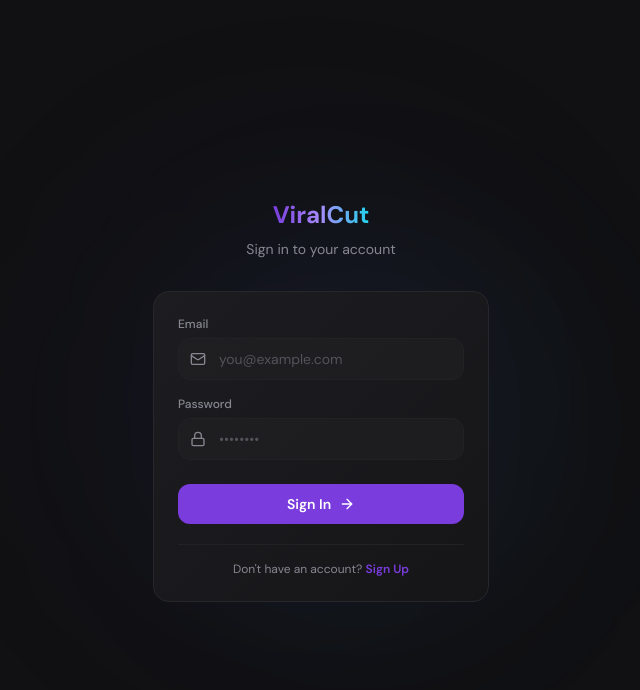
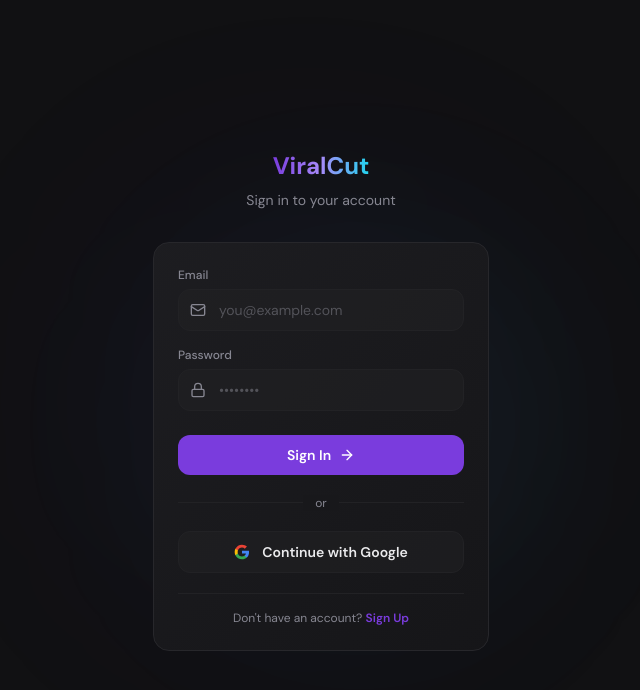
Before and after one commit to preethikalali25/ViralCut, a React (Vite) app: page /login in a window 1280 px wide. Shown: the top 690 px of the page, without its empty margins (319-959 px from the left). Built offline with nearby package versions, Linux system fonts and the light colour scheme.

Commit message:
Implement Google OAuth sign-in

```diff
--- a/src/lib/supabase.ts
+++ b/src/lib/supabase.ts
@@ -3,4 +3,11 @@
 const supabaseUrl = import.meta.env.VITE_SUPABASE_URL;
 const supabaseAnonKey = import.meta.env.VITE_SUPABASE_ANON_KEY;
 
-export const supabase = createClient(supabaseUrl, supabaseAnonKey);
+export const supabase = createClient(supabaseUrl, supabaseAnonKey, {
+  auth: {
+    flowType: 'pkce',
+    persistSession: true,
+    autoRefreshToken: true,
+    detectSessionInUrl: true,
+  },
+});
--- a/src/pages/Login.tsx
+++ b/src/pages/Login.tsx
@@ -1,7 +1,7 @@
 import { useState } from "react";
 import { useNavigate } from "react-router-dom";
 import { motion } from "framer-motion";
-import { Mail, Lock, Loader2, ArrowRight, User, KeyRound } from "lucide-react";
+import { Mail, Lock, Loader2, ArrowRight, KeyRound } from "lucide-react";
 import { cn } from "@/lib/utils";
 import { supabase } from "@/lib/supabase";
 import { useAuth } from "@/hooks/useAuth";
@@ -18,6 +18,22 @@
   const [password, setPassword] = useState("");
   const [otp, setOtp] = useState("");
   const [loading, setLoading] = useState(false);
+
+  const handleGoogleSignIn = async () => {
+    const { error } = await supabase.auth.signInWithOAuth({
+      provider: "google",
+      options: {
+        redirectTo: window.location.origin,
+        queryParams: { access_type: "offline", prompt: "consent" },
+        skipBrowserRedirect: false,
+      },
+    });
+
+    if (error) {
+      console.error("Google login failed:", error.message);
+      toast.error(error.message);
+    }
+  };
 
   const handleLogin = async (e: React.FormEvent) => {
     e.preventDefault();
@@ -301,6 +317,49 @@
             </form>
           )}
 
+          {/* Google Sign-In */}
+          {mode !== "verify" && (
+            <>
+              <div className="relative my-5">
+                <div className="absolute inset-0 flex items-center">
+                  <div className="w-full border-t border-border" />
+                </div>
+                <div className="relative flex justify-center">
+                  <span className="bg-[hsl(240_6%_10%)] px-3 text-xs text-muted-foreground">
+                    or
+                  </span>
+                </div>
+              </div>
+
+              <button
+                type="button"
+                onClick={handleGoogleSignIn}
+                disabled={loading}
+                className="flex w-full items-center justify-center gap-3 rounded-xl border border-border bg-secondary/50 py-2.5 text-sm font-semibold text-foreground transition-all hover:bg-secondary/80 active:scale-[0.98] disabled:opacity-50"
+              >
+                <svg className="size-4" viewBox="0 0 24 24">
+                  <path
+                    d="M22.56 12.25c0-.78-.07-1.53-.2-2.25H12v4.26h5.92a5.06 5.06 0 0 1-2.2 3.32v2.77h3.57c2.08-1.92 3.28-4.74 3.28-8.1Z"
+                    fill="#4285F4"
+                  />
+                  <path
+                    d="M12 23c2.97 0 5.46-.98 7.28-2.66l-3.57-2.77c-.98.66-2.23 1.06-3.71 1.06-2.86 0-5.29-1.93-6.16-4.53H2.18v2.84C3.99 20.53 7.7 23 12 23Z"
+                    fill="#34A853"
+                  />
+                  <path
+                    d="M5.84 14.09c-.22-.66-.35-1.36-.35-2.09s.13-1.43.35-2.09V7.07H2.18C1.43 8.55 1 10.22 1 12s.43 3.45 1.18 4.93l2.85-2.22.81-.62Z"
+                    fill="#FBBC05"
+                  />
+                  <path
+                    d="M12 5.38c1.62 0 3.06.56 4.21 1.64l3.15-3.15C17.45 2.09 14.97 1 12 1 7.7 1 3.99 3.47 2.18 7.07l3.66 2.84c.87-2.6 3.3-4.53 6.16-4.53Z"
+                    fill="#EA4335"
+                  />
+                </svg>
+                Continue with Google
+              </button>
+            </>
+          )}
+
           {/* Toggle between login/register */}
           {mode !== "verify" && (
             <div className="mt-5 border-t border-border pt-4 text-center">
```
